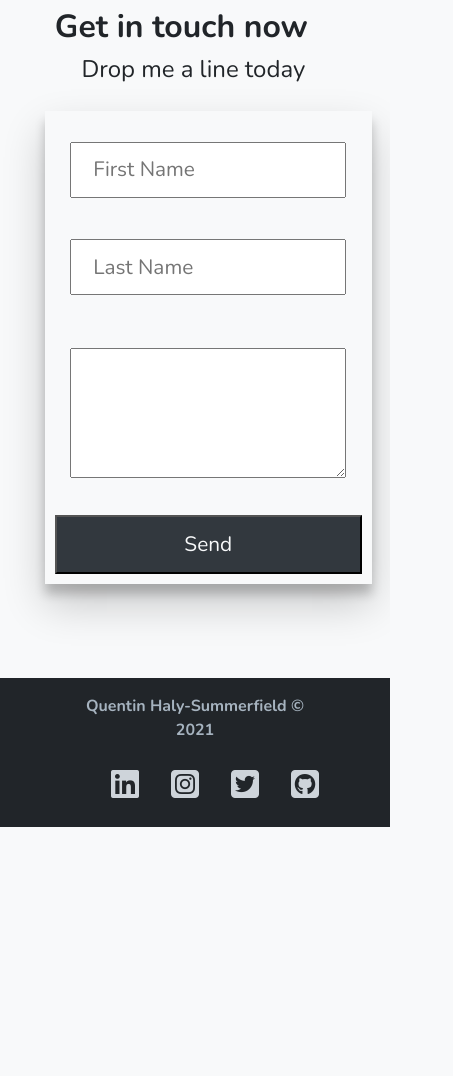
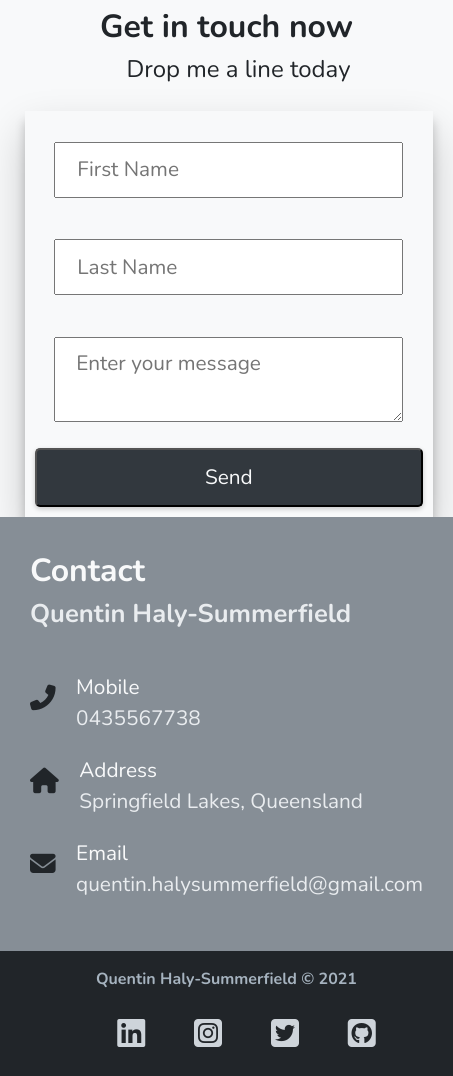
Before and after one commit to QuentinHS/portfolio, a website: page views/contact.html in a window 390 px wide. Shown: the part 889-1965 px from the top of the page, 453 px wide, since content can reach past the window. Before the commit the page ends 1716 px from the top, so only its background shows below. Drawn offline with nearby package versions, Linux system fonts and the light colour scheme.

Commit message:
finished mobile contact

```diff
--- a/styles/layouts/_contact.scss
+++ b/styles/layouts/_contact.scss
@@ -2,7 +2,7 @@
 @use "../abstracts/variables";
 
 .form-container {
-  min-height: 80vh;
+  min-height: 55vh;
   margin-top: 3rem;
   text-align: center;
 
@@ -16,7 +16,7 @@
   }
   .contact-form {
     width: 90%;
-    margin: 0 2em 0 4.5em;
+    margin: 0 2em 0 2.5em;
     padding: 1em;
     box-shadow: 0px 10px 10px rgba(0, 0, 0, 0.2), 0px 20px 40px rgba(0, 0, 0, 0.2);
     input,
@@ -26,17 +26,20 @@
       padding: .5em 1em;
       font-size: variables.$tertiary-text;
       width: 90%;
+
       &:focus {
         outline: 1px solid variables.$dark-grey;
       }
     }
     textarea {
       font-family: "Nunito", sans-serif;
-      font-size: 2rem;
+
     }
     button {
       width: 100%;
       padding: 0.75rem 1.2rem;
+      border-radius: 5px;
+      box-shadow: 0 2px 5px rgba(0, 0, 0, .2);
       background: variables.$dark-grey;
       color: variables.$lightest-grey;
       background-color: hsl(210, 11%, 22%);
@@ -47,3 +50,46 @@
     }
   }
 }
+
+.address-card {
+  width: 100%;
+  background: variables.$mid-grey;
+  padding: 3em;
+  h2 {
+     font-size: variables.$sub-header;
+      color: variables.$lightest-grey;
+
+
+  }
+
+  h3 {
+     font-size: variables.$body-text;
+     color: variables.$light-grey;
+     margin-bottom: 1.5em;
+  }
+
+  p {
+     font-size: variables.$tertiary-text;
+  }
+
+  .contact-bar {
+    display: flex;
+  }
+
+  .contact-title {
+      color: variables.$lightest-grey;
+
+
+  }
+
+  .contact-data {
+      color: variables.$light-grey;
+      margin-bottom: 1em;
+  }
+
+  i {
+    font-size: variables.$body-text;
+    margin-right: .8em;
+    padding-top: .5em;
+  }
+}
--- a/views/contact.html
+++ b/views/contact.html
@@ -14,7 +14,7 @@
     <header class="hero-banner" id="contact-banner">
       <div class="container">
         <nav class="hero-banner__nav">
-          <div class="hero-banner__logo"><img src="../assets/images/logo-white.png" alt="Quentin's logo"></div>
+          <div class="hero-banner__logo"><img src="../assets/images/logo-white.png" alt="Quentin's logo" /></div>
           <ul class="hero-banner__navbar">
             <li class="hero-banner__navbar__link"><a href="index.html">Home</a></li>
             <li class="hero-banner__navbar__link"><a href="career.html">Career</a></li>
@@ -31,7 +31,7 @@
           <h1>Hi, I'm Quentin</h1>
           <h2>I'm a freelance web</h2>
           <h2>developer based in Brisbane</h2>
-          <button class="btn">Get in Touch</button>
+          <a href="#contact-form"><button class="btn">Get in Touch</button></a>
         </section>
         <section class="hero-banner__icons">
           <i class="fab fa-linkedin"></i>
@@ -42,15 +42,40 @@
       </div>
     </header>
     <main>
-      <section class="form-container">
-          <h2>Get in touch now</h2>
-          <p>Drop me a line today</p>
-          <form class="contact-form">
-            <input type="text" placeholder="First Name" id="firstName" name="firstName" required>
-            <input type="text" placeholder="Last Name" id="lastName" name="lastName" required>
-            <textarea name="message" id="message" ></textarea>
-            <button type="submit">Send</button>
-          </form>
+      <section class="form-container" id="contact-form">
+        <h2>Get in touch now</h2>
+        <p>Drop me a line today</p>
+        <form class="contact-form">
+          <input type="text" placeholder="First Name" id="firstName" name="firstName" required />
+          <input type="text" placeholder="Last Name" id="lastName" name="lastName" required />
+          <textarea name="message" id="message" placeholder="Enter your message"></textarea>
+          <button type="submit">Send</button>
+        </form>
+      </section>
+      <section class="address-card">
+        <h2>Contact</h2>
+        <h3>Quentin Haly-Summerfield</h3>
+        <div class="contact-bar">
+          <div class="icon-container"><i class="fas fa-phone-alt"></i></div>
+          <div>
+            <p class="contact-title">Mobile</p>
+            <p class="contact-data">0435567738</p>
+          </div>
+        </div>
+        <div class="contact-bar">
+          <div class="icon-container"><i class="fas fa-home"></i></div>
+          <div>
+            <p class="contact-title">Address</p>
+            <p class="contact-data">Springfield Lakes, Queensland</p>
+          </div>
+        </div>
+        <div class="contact-bar">
+          <div class="icon-container"><i class="fas fa-envelope"></i></div>
+          <div>
+            <p class="contact-title">Email</p>
+            <p class="contact-data">quentin.halysummerfield@gmail.com</p>
+          </div>
+        </div>
       </section>
     </main>
     <footer class="footer">
@@ -69,8 +94,6 @@
           <li>
             <a href="#" title="github-social-media"><i class="fab fa-github-square"></i></a>
           </li>
-
-
         </ul>
       </div>
     </footer>
```
Also changed, not shown: styles/style.css, 1 other file.
